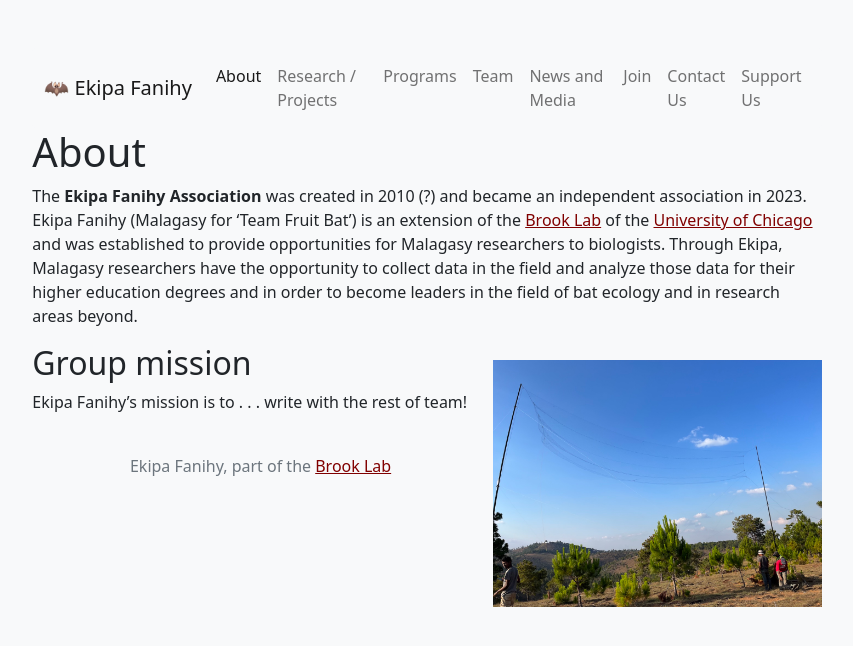
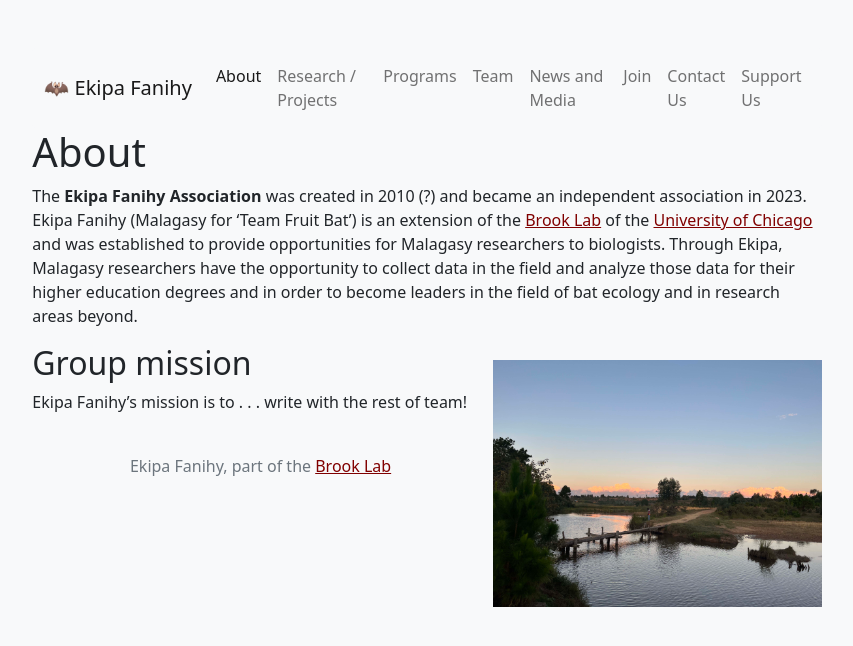
Before and after one commit to brooklabteam/www-ekipafanihy, a Jekyll site: the page built from about.md, in a window 1280 px wide. Shown: the top 646 px of the page, without its empty margins (213-1066 px from the left). Built offline with Jekyll 4.4.1, drawn with Linux system fonts in a browser that asks for light colours.

Commit message:
new about page image

```diff
--- a/about.md
+++ b/about.md
@@ -7,7 +7,7 @@ permalink: /about
 
 The **Ekipa Fanihy Association** was created in 2010 (?) and became an independent association in 2023. Ekipa Fanihy (Malagasy for 'Team Fruit Bat') is an extension of the [Brook Lab]( https://brooklab.org/) of the [University of Chicago](https://uchicago.edu) and was established to provide opportunities for Malagasy researchers to biologists. Through Ekipa, Malagasy researchers have the opportunity to collect data in the field and analyze those data for their higher education degrees and in order to become leaders in the field of bat ecology and in research areas beyond.
 
-<img src="/assets/research/Big net.jpeg" alt="net" class="float-end col-md-5" />
+<img src="/assets/river_Morarano.jpeg" alt="river" class="float-end col-md-5" />
 
 <h2>Group mission</h2>
 
```
Also changed, not shown: assets/river_Morarano.jpeg (added).
